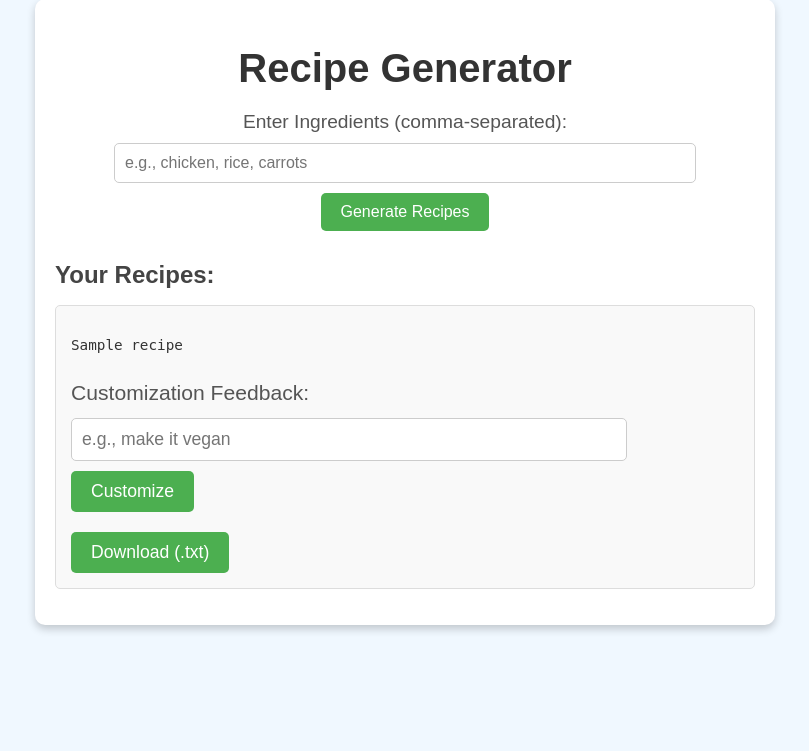
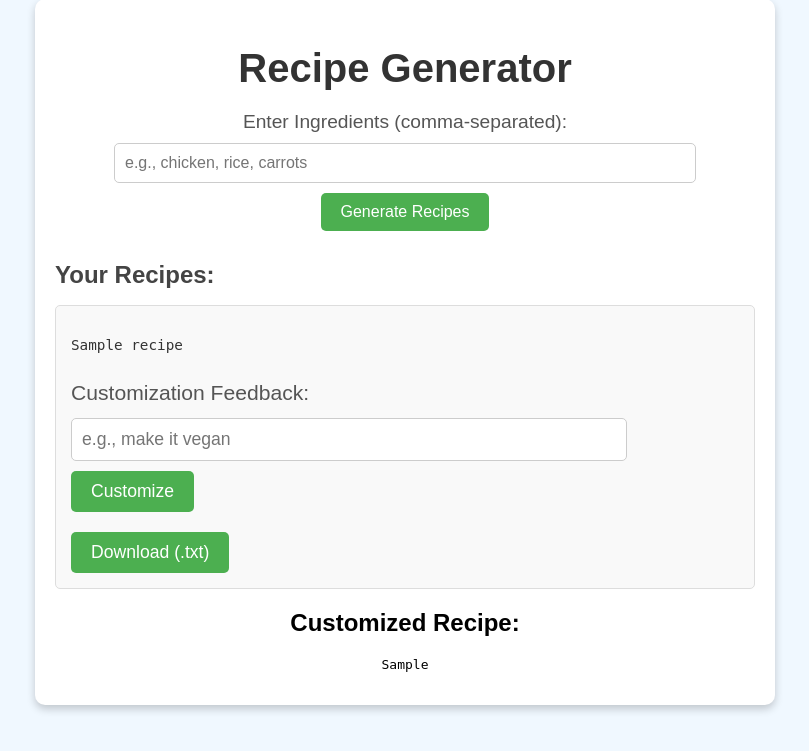
Before and after one commit to Blalze/cooking-website, a Flask app: template templates/index.html in a window 1280 px wide. Shown: the part 21-772 px from the top of the page, without its empty margins (235-1044 px from the left). Run offline with Flask 3, Linux system fonts and the light colour scheme; the template is opened without the code that fills it: most values are stand-ins (such as "Sample title", 1, 10 or a date in 2020).

Commit message:
Update index.html

```diff
--- a/templates/index.html
+++ b/templates/index.html
@@ -39,6 +39,13 @@
             </ul>
         </div>
         {% endif %}
+
+        {% if customized_recipe %}
+        <div class="customized-recipe">
+            <h2>Customized Recipe:</h2>
+            <pre>{{ customized_recipe }}</pre>
+        </div>
+        {% endif %}
     </div>
 </body>
 </html>
```
